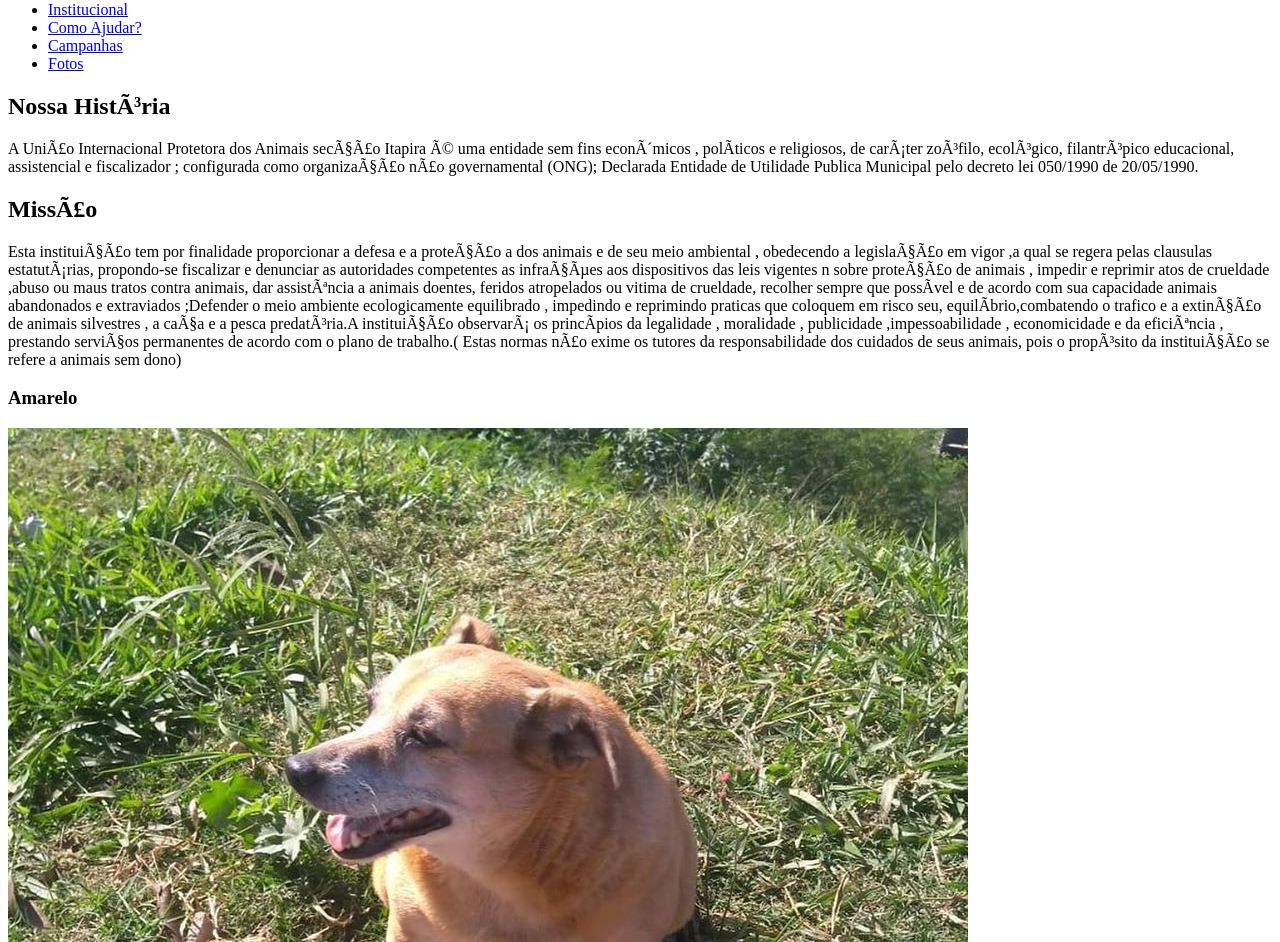
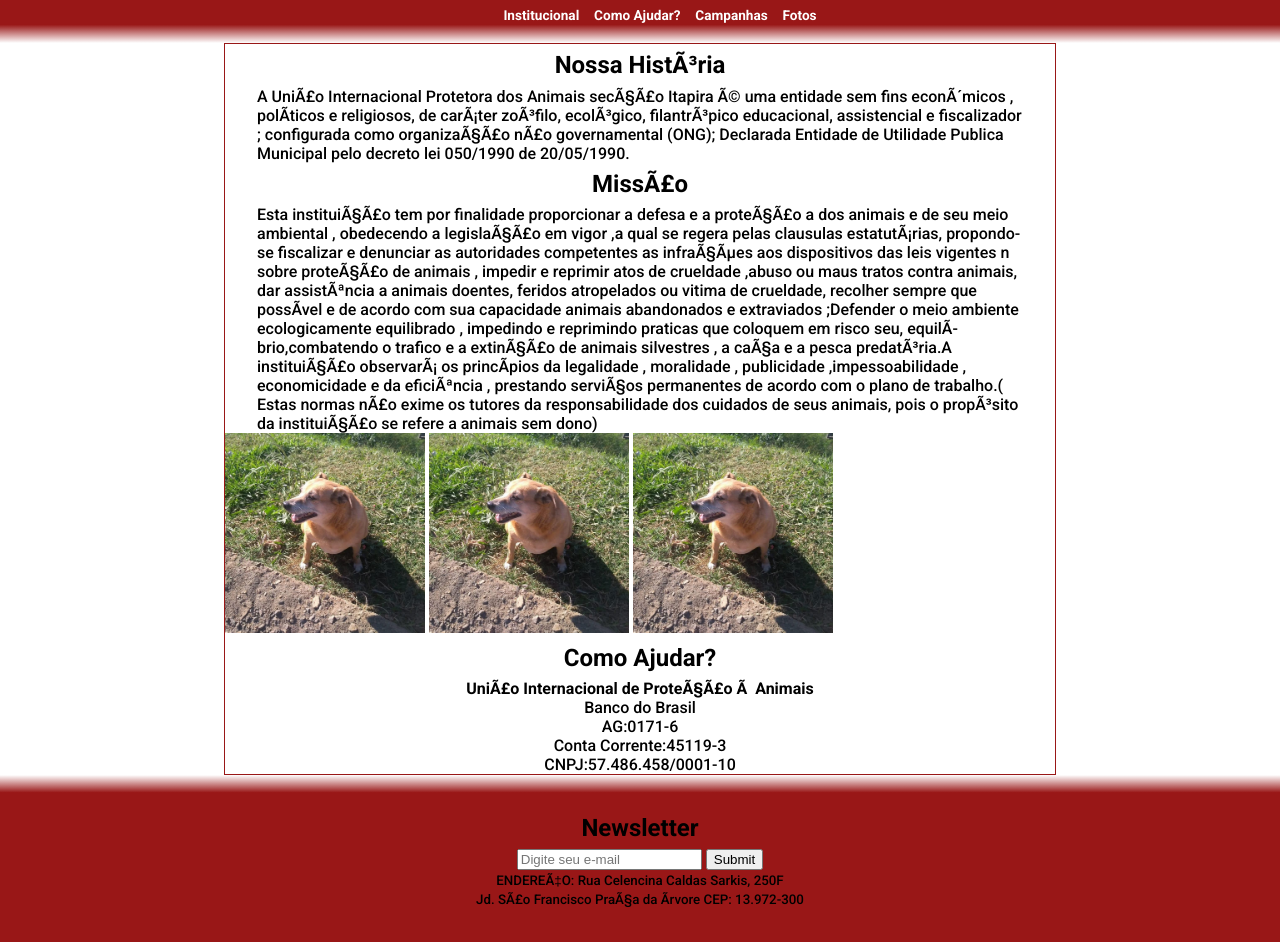
Before and after one commit to aguinaldosantana/uipa-site, a plain HTML site: page index.html in a window 1280 px wide. Shown: the part 79-1021 px from the top of the page. Drawn offline with Linux system fonts and the light colour scheme.

Commit message:
adicionado alguns css

```diff
--- a/_css/estilos.css
+++ b/_css/estilos.css
@@ -1,76 +1,56 @@
-
-h1, h2, h3, address, footer {
+body {
+    font-family: Roboto, sans-serif;
+    margin:0em;
+}
+header {
+    background: linear-gradient(to bottom, rgb(153,23,23) 85%, rgb(255, 255, 255));
+    padding: 0.2em;
+    margin: 0em;
+    color: rgb(255, 255, 255);
     text-align: center;
-    font-family: Arial, Helvetica, sans-serif, Geneva, Tahoma, sans-serif;
-    margin: 0px;
+    font-weight: 700;
 }
-
-p {
-    text-align: center;
-    font-family: Arial, Helvetica, sans-serif, Geneva, Tahoma, sans-serif;
+main {
+    margin-left: 14em;
+    margin-right: 14em;
+    border: solid 0.05em rgb(153,23,23);
 }
-
-nav {
-    width: 955px;
-    background-color: #8B0000;
-}
-nav ul {
-     list-style:none;
-     margin:0;
-     padding:4px;
-     font-family: Arial, Helvetica, sans-serif, Geneva, Tahoma, sans-serif
-}
-nav ul li {
+li{
     display:inline-block
 }
-nav ul li a {
+a {
     font-size: 0.85em;
     text-decoration: none;
-    color: #FFF;
-    padding: 4px 20px
+    text-transform: capitalize;
+    color: rgb(255, 255, 255);
+    padding: 0.2em 0.4em;
 }
-nav a:hover {
-    background-color: rgb(153, 23, 23)
+a:hover {
+    background-color: rgb(221, 175, 175)
 }
-main {
-    width:955px;
-    margin:-1px auto 10px;
-    border:1px solid #ddd;
-    background-color:#FFF;
-    font-family:  Arial, Helvetica, sans-serif, Geneva, Tahoma, sans-serif
+h2 {
+    text-align: center;
+    margin: 0em;
+    padding: 0.3em;
 }
-#fotos {
-    float:right;
-    width:300px;
-    margin-top:30px }
-#redessociais {
-    background-color: #e01c1c;
-    padding: 5px;
+p {
+    margin: 0px;
+    padding-left: 2em;
+    padding-right: 2em;
 }
-#newsletter {
-    float: inline-end;
-    display: block;
-    width: 300px;
-    margin-left: 530px;
-}
-
-#rodapeNews {
-    padding: 50px 5px;
+#doacao-inf {
+    text-align: center;
 }
 img {
-    width: 250px;
+    width: 200px;
+    display: inline-block;
 }
+section {
 
+}
 footer {
-    background-color: #8B0000;
-    width: 100%;
-    height: 300px;
+    background: linear-gradient(to top, rgb(153,23,23) 90%, rgb(255, 255, 255));
+    text-align: center;
+    padding-top: 2em;
+    height:9em;
 }
-header {
-    background-color: #8B0000;
-    border-bottom: 5px #000000;
-    color: aliceblue;
-}
-body {
-    margin: 0px;
-}
--- a/index.html
+++ b/index.html
@@ -4,18 +4,14 @@
 
         <html lang="pt-br">
         <meta charset=”UTF-8”>
-        <link href="_css/estilos.css" rel=”stylesheet”>
-        <title>UIPA - União Protetora dos Animais Itapira</title>
-
+        <link rel="stylesheet" type="text/css" href="_css/estilos.css">
+        <link href="https://fonts.googleapis.com/css2?family=Roboto:ital,wght@0,500;0,700;1,400&display=swap" rel="stylesheet">        <title>UIPA - União Protetora dos Animais Itapira</title>
     </head>
 
     <body>
+            <header>
 
-        <header>
-            <h1>UIPA</h1>
-        </header>
-
-        <main>
+                <h1>UIPA - União Protetora dos Animais Itapira</h1>
 
                 <nav>
                     <ul>
@@ -25,63 +21,40 @@
                         <li><a href="#fotos">Fotos</a></li>
                     </ul>
                 </nav>
+            </header>
 
-            <article>
+        <main>
+            <article id="historia">
 
-                <h2 id="historia">Nossa História</h2>
+                <h2>Nossa História</h2>
                 <p>A União Internacional Protetora dos Animais secção Itapira é uma entidade sem fins econômicos , políticos e religiosos, de caráter zoófilo, ecológico, filantrópico educacional, assistencial e fiscalizador ; configurada como organização não governamental (ONG); Declarada Entidade de Utilidade Publica Municipal pelo decreto lei 050/1990 de 20/05/1990.</p>
                 <h2>Missão</h2>
                 <p>Esta instituição tem por finalidade proporcionar a defesa e a proteção a dos animais e de seu meio ambiental , obedecendo a legislação em vigor ,a qual se regera pelas clausulas estatutárias, propondo-se fiscalizar e denunciar as autoridades competentes as infrações aos dispositivos das leis vigentes n sobre proteção de animais , impedir e reprimir atos de crueldade ,abuso ou maus tratos contra animais, dar assistência a animais doentes, feridos atropelados ou vitima de crueldade, recolher sempre que possível e de acordo com sua capacidade animais abandonados e extraviados ;Defender o meio ambiente ecologicamente equilibrado , impedindo e reprimindo praticas que coloquem em risco seu, equilíbrio,combatendo o trafico e a extinção de animais silvestres , a caça e a pesca predatória.A instituição observará os princípios da legalidade , moralidade , publicidade ,impessoabilidade , economicidade e da eficiência , prestando serviços permanentes de acordo com o plano de trabalho.( Estas normas não exime os tutores da responsabilidade dos cuidados de seus animais, pois o propósito da instituição se refere a animais sem dono)</p>
 
             </article>
 
-            <section id="fotos">
-
-                <h3>Amarelo</h3>
-                <img src="./img/amarelo.jpg" alt="poodle" title="poodle">
-
-            </section>
-
-            <section id="fotos">
-
-                <h3>Poodle</h3>
-                <img src="./img/poodle.jpg" alt="poodle" title="poodle">
-
-            </section>
-
-            <section id="fotos">
-
-                <h3>Pretinha</h3>
-                <img src="./img/vira lata.jpg" alt="pretinha" title="pretinha">
-
+            <section>
+                <img src="./img/amarelo.jpg">
+                <img src="./img/amarelo.jpg">
+                <img src="./img/amarelo.jpg">
             </section>
 
             <h2 id="ajude">Como Ajudar?</h2>
-                <p>Torne-se um associado e ajude nosso trabalho</p>
-                <p><b><i>UNIÃO INTERNACIONAL PROTETORA DOS ANIMAIS</b></br>
-                <p>BANCO DO BRASIL </br>AG: 0171-6 (ITAPIRA)</br>CONTA CORRENTE 45119-3</br>CNPJ 57.486.458/0001-10</i><p>Torne-se um associado e ajude nosso trabalho:<a href="https://goo.gl/ORmK6B" target="_blank">https://goo.gl/ORmK6B</a></br>Preencha seus dados e receba o carnê de colaboração por email ou em sua residência.</p>
-                <address>Contato:<a href="uipaitapira@outlook.com">uipaitapira@outlook.com</a></address>
+
+            <div id="doacao-inf">
+                <span><b>União Internacional de Proteção à Animais</b></br></span>Banco do Brasil</br>AG:0171-6</br>Conta Corrente:45119-3</br>CNPJ:57.486.458/0001-10</p>
+            </div>
 
         </main>
 
         <footer>
-
-            <div class="container" id="rodapeNews">
-                <div id="newsletter">
-                    <h1>Seja um ...</h1>
                 <form action="index.html" method="POST">
+                    <h2>Newsletter</h2>
                     <input type="mail" id="email" name="email" placeholder="Digite seu e-mail" maxlength="100" required>
                     <input type="submit" id="enviar" name="enviar">
                 </form>
-                    <small>ENDEREÇO: Rua Celencina Caldas Sarkis, 250 F Jd São Francisco  Praça da Ärvore CEP: 13.972-300</small>
-                </div>
-            </div>
+            <small>ENDEREÇO: Rua Celencina Caldas Sarkis, 250F</br> Jd. São Francisco  Praça da Árvore CEP: 13.972-300</small>
 
         </footer>
-
-        <div id="redessociais" class="row">
-            Redes Sociais
-        </div>
-
     </body>
 </html>
```
Also changed, not shown: teste.txt (deleted). Lines whose indentation alone changed are shown as unchanged.
